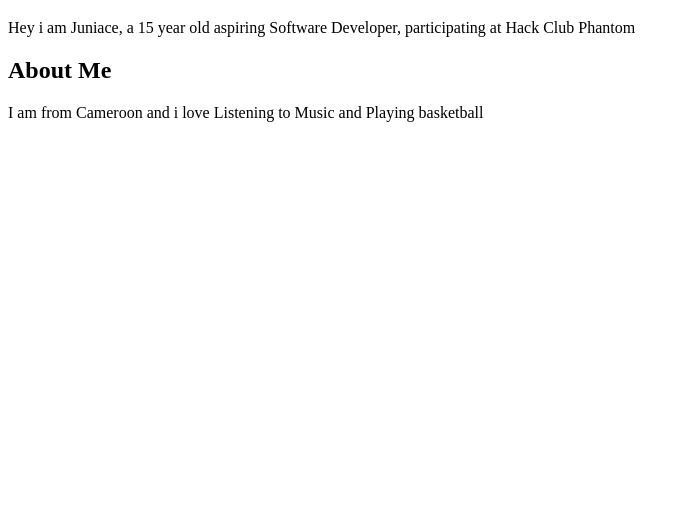
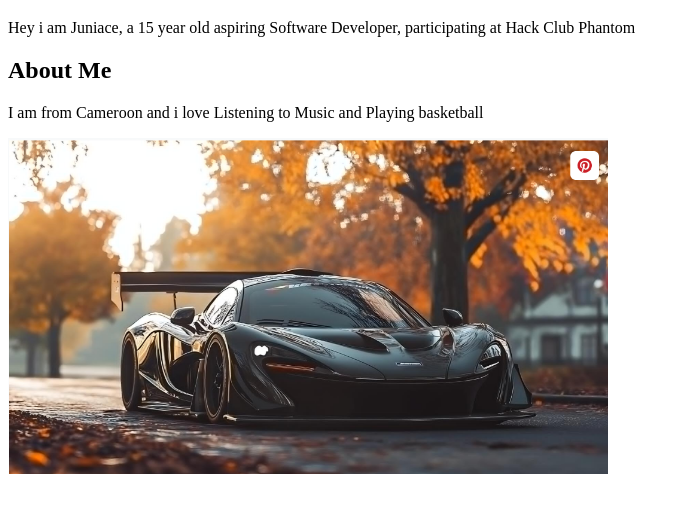
Before and after one commit to juniacework-create/my-portfolio, a plain HTML site: page index.html in a window 1280 px wide. Shown: the part 61-574 px from the top of the page, without its empty margins (0-690 px from the left). Drawn offline with Linux system fonts and the light colour scheme.

Commit message:
added a pic

```diff
--- a/index.html
+++ b/index.html
@@ -9,5 +9,6 @@
 
         <h2>About Me </h2>
         <p> I am from Cameroon and i love Listening to Music and Playing basketball</p>
+        <img src="i love cars.png" alt =" i love sports cars" width="600"/>
     </body>
 </html>
```
Also changed, not shown: i love cars.png (added).
